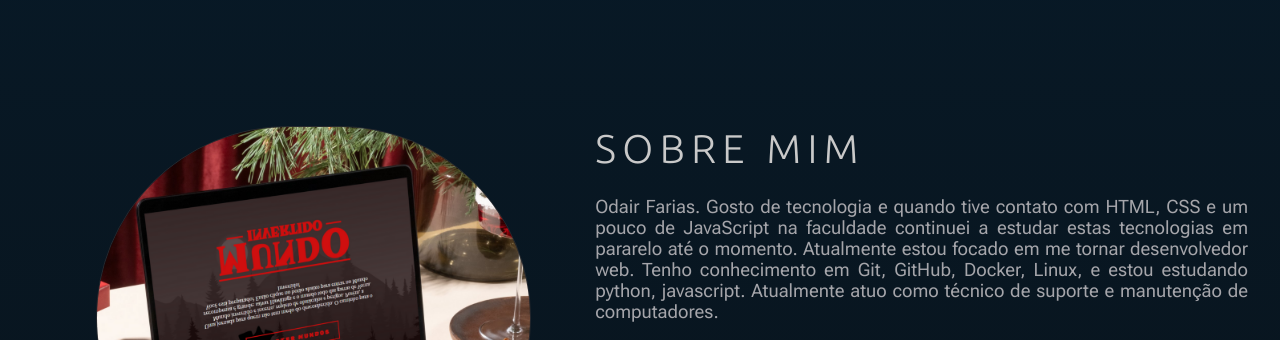
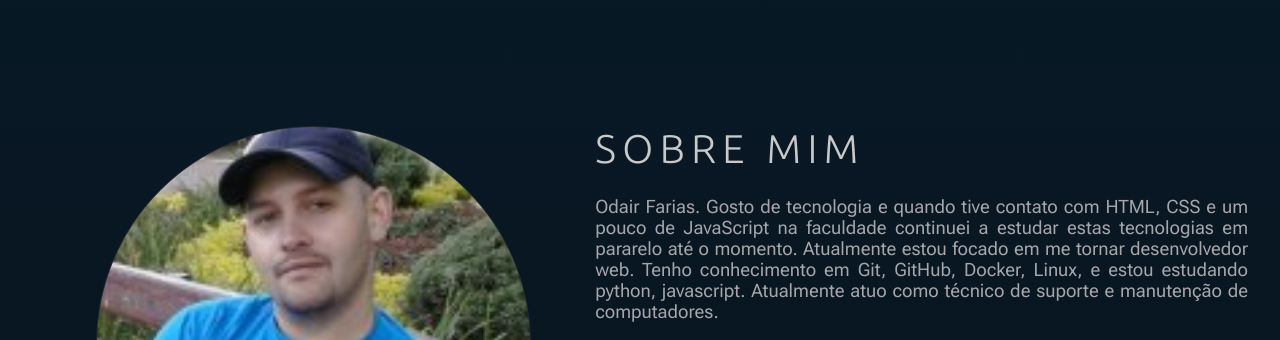
Before and after one commit to odairsp/portifolio, a plain HTML site: page index.html in a window 1280 px wide. Shown: the part 4070-4410 px from the top of the page. Drawn offline with nearby package versions, Linux system fonts and the light colour scheme.

Commit message:
Update index.html

```diff
--- a/index.html
+++ b/index.html
@@ -150,7 +150,7 @@
     </section>
     <section id="sobre" class="about">
         <div class="about__content1">
-            <img class="about__photo" src="assets/images/projects/mundo-invertido.png" alt>
+            <img class="about__photo" src="assets/images/eu.jpg" alt>
             <div class="about__description">
                 <h2>Sobre mim</h2>
                 <p>Odair Farias. Gosto de tecnologia e quando tive contato com HTML,
```
